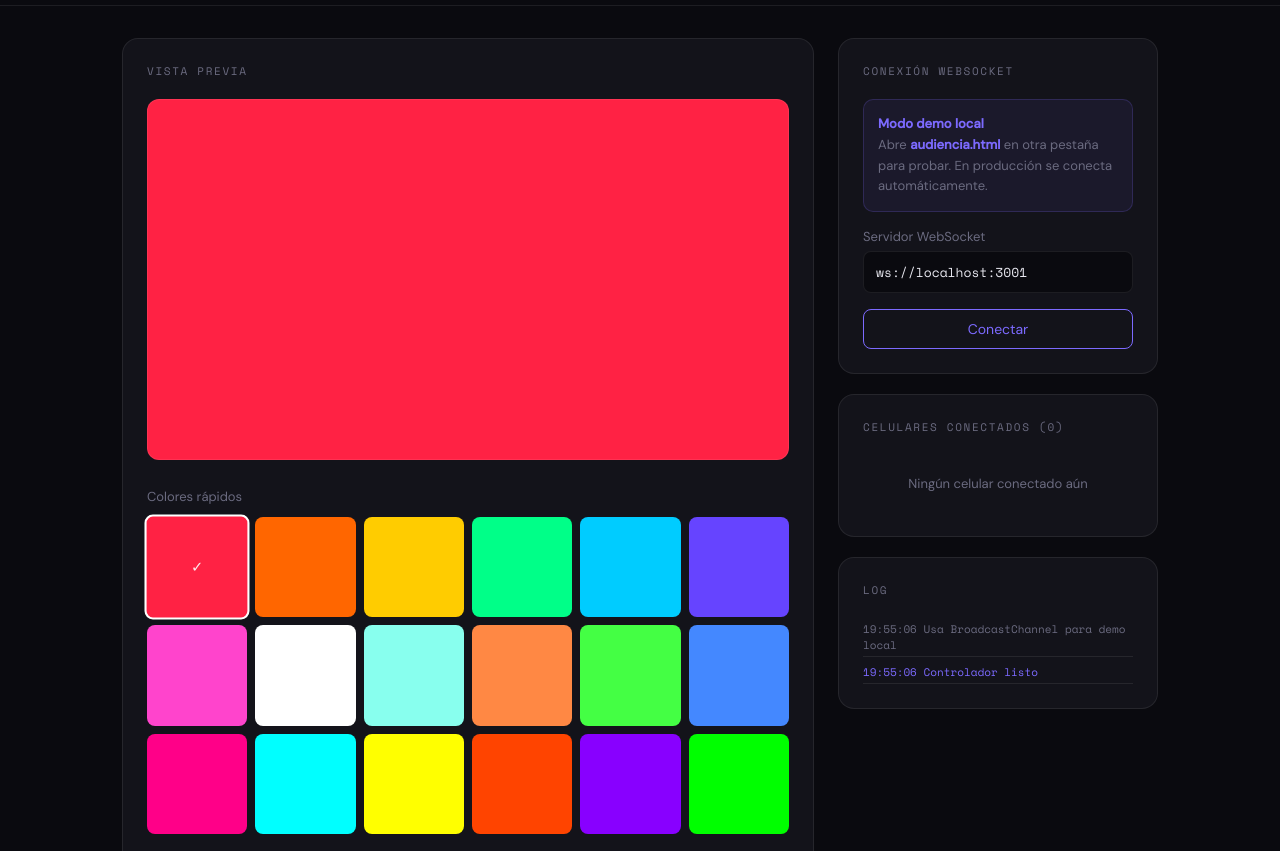
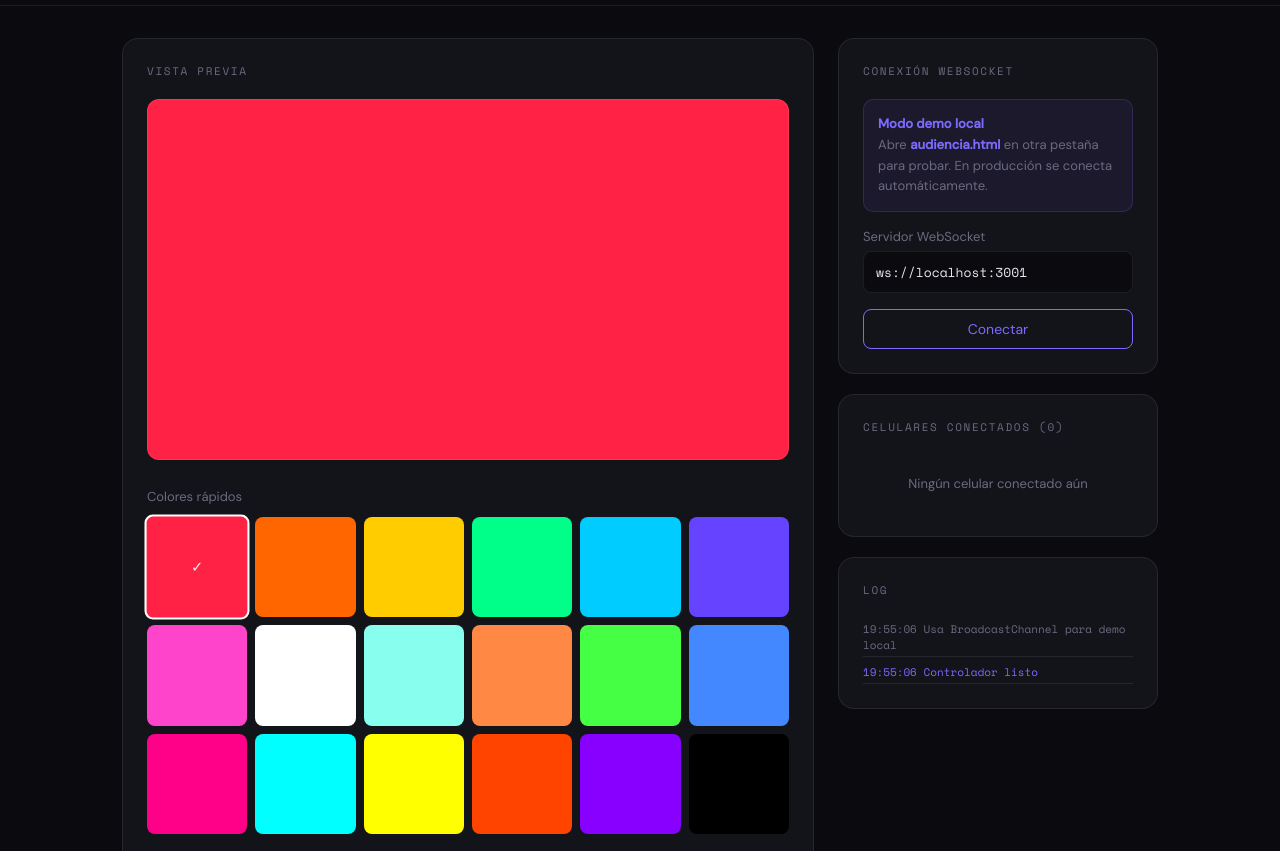
Before and after one commit to Kuro-98/concert-lights, a website: page public/controlador.html in a window 1280 px wide. Shown: the part 69-920 px from the top of the page. Drawn offline with nearby package versions, Linux system fonts and the light colour scheme.

Commit message:
Update controlador.html

```diff
--- a/public/controlador.html
+++ b/public/controlador.html
@@ -409,7 +409,7 @@
 const PALETTE = [
   '#ff2244','#ff6600','#ffcc00','#00ff88','#00ccff','#6644ff',
   '#ff44cc','#ffffff','#88ffee','#ff8844','#44ff44','#4488ff',
-  '#ff0088','#00ffff','#ffff00','#ff4400','#8800ff','#00ff00'
+  '#ff0088','#00ffff','#ffff00','#ff4400','#8800ff','#000000'
 ];
 
 let selectedColor = '#ff2244';
```
